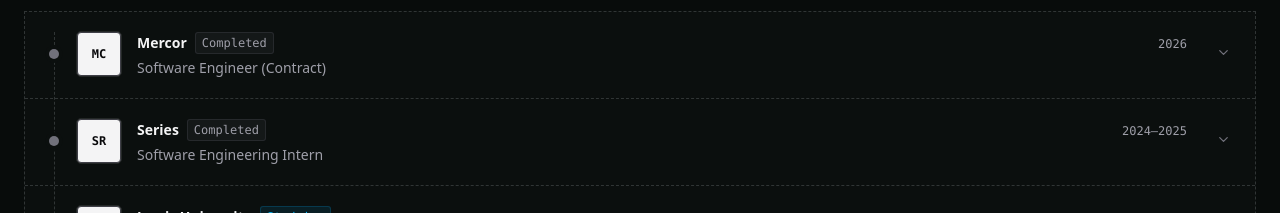
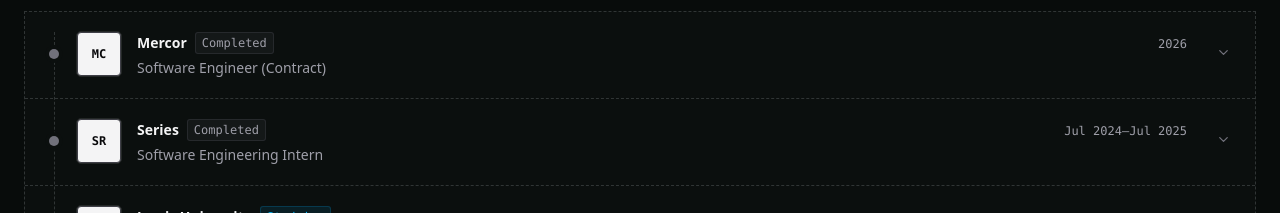
Before and after one commit to vectornomad/portfolio-2026, a React (Vite) app: page / in a window 1280 px wide. Shown: the part 820-1033 px from the top of the page. Built offline with nearby package versions, Linux system fonts and the light colour scheme.

Commit message:
Update Series experience from October 2026 resume

```diff
--- a/src/data/experience.ts
+++ b/src/data/experience.ts
@@ -30,14 +30,16 @@ export const experience: Experience[] = [
     id: "series-intern",
     organization: "Series",
     role: "Software Engineering Intern",
-    period: "2024–2025",
+    period: "Jul 2024–Jul 2025",
     status: "Completed",
     logo: "SR",
     description:
       "Built distributed backend services and full-stack product features across profile systems, Firebase data structures, and NLP-driven recommendations.",
     contributions: [
-      "Built and refined user profile workflows.",
-      "Supported an NLP-powered recommendation feature.",
+      "Built Node.js and Python backend services handling 10,000+ daily API requests at sub-200ms latency.",
+      "Designed NLP-driven recommendations that increased engagement by 30% across 1,500+ active users.",
+      "Optimized PostgreSQL indexing and query plans, reducing read latency by 20%.",
+      "Integrated LLM tooling to automate internal classification and summarization workflows.",
     ],
   },
   {
```
